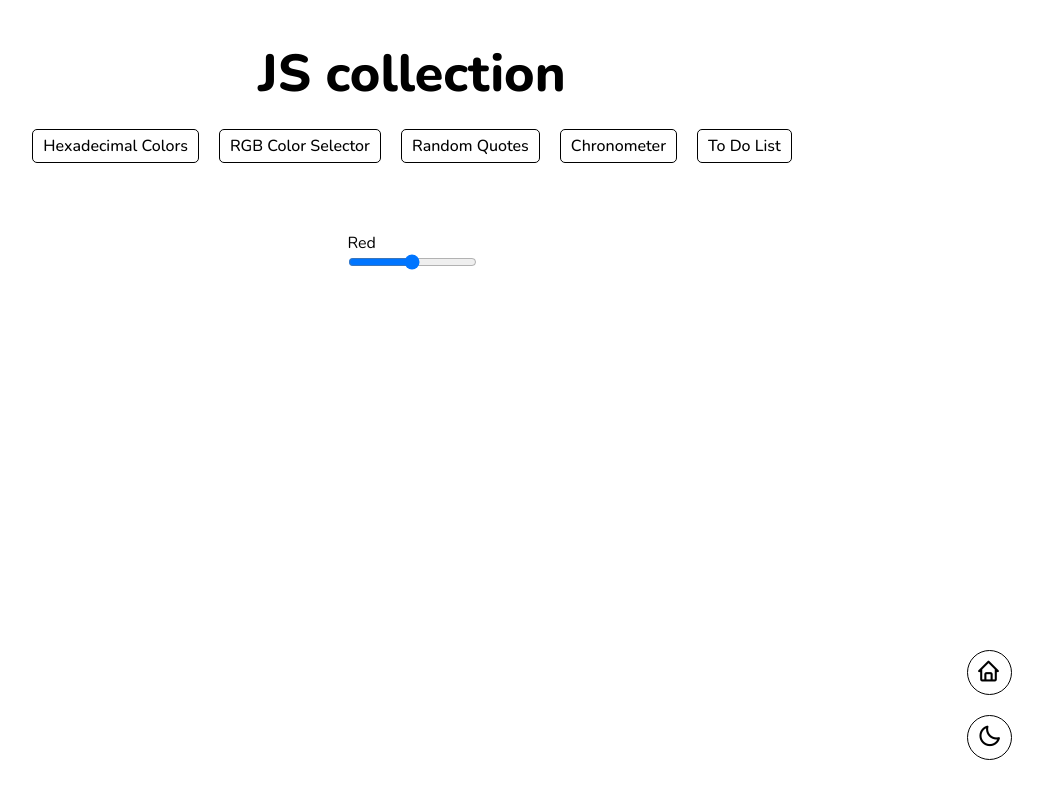
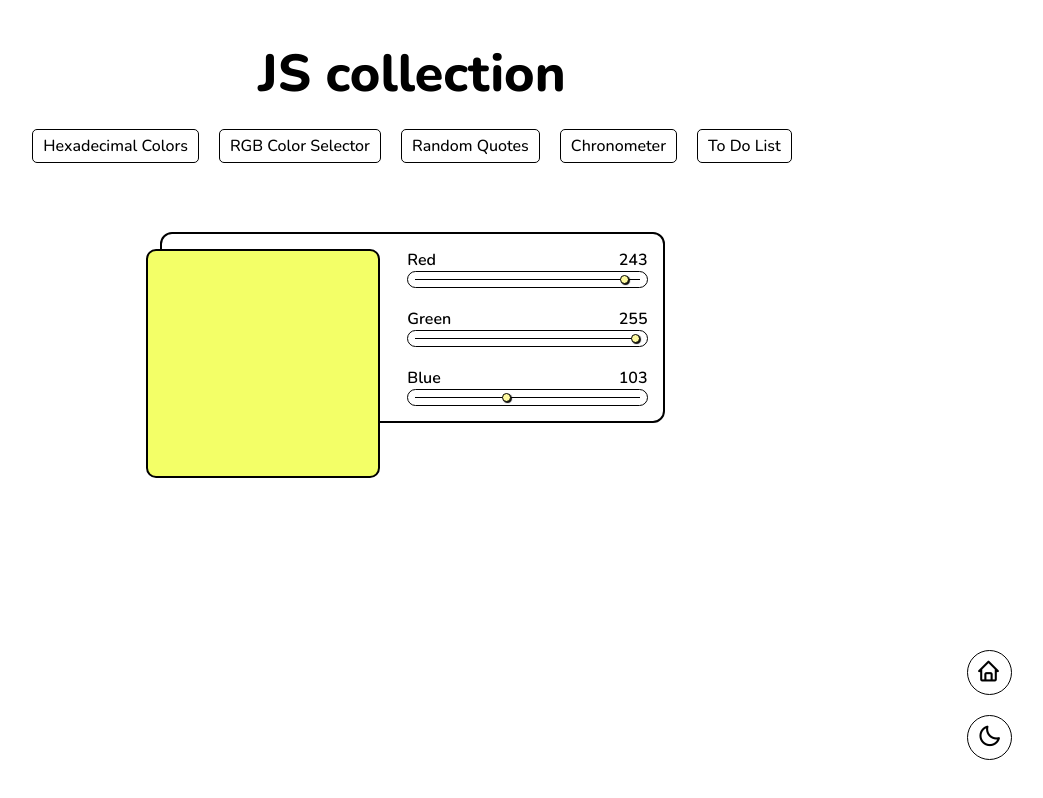
Before and after one commit to FatimaGR/JS-collection, a plain HTML site: page pages/rgb-colors.html in a window 1280 px wide. Shown: the whole page, without its empty margins (228-1271 px from the left). Drawn offline with nearby package versions, Linux system fonts and the light colour scheme.

Commit message:
Added RGB colors styles and js file

```diff
--- /dev/null
+++ b/js-files/rgb-colors.js
@@ -0,0 +1,40 @@
+const color = document.getElementById("rgb-color");
+
+const inputRed = document.getElementById("red");
+const inputGreen = document.getElementById("green");
+const inputBlue = document.getElementById("blue");
+
+const numRed = document.getElementById("r-num");
+const numGreen = document.getElementById("g-num");
+const numBlue = document.getElementById("b-num");
+
+let red = inputRed.value;
+let green = inputGreen.value;
+let blue = inputBlue.value;
+
+numRed.innerText = red;
+numGreen.innerText = green;
+numBlue.innerText = blue;
+
+function updateColor(red, green, blue){
+  const result = `rgb(${red}, ${green}, ${blue})`;
+  color.style.backgroundColor = result;
+}
+
+inputRed.addEventListener("change", (e) => {
+  red = e.target.value;
+  numRed.innerText = red;
+  updateColor(red, green, blue);
+})
+
+inputGreen.addEventListener("change", (e) => {
+  green = e.target.value;
+  numGreen.innerText = green;
+  updateColor(red, green, blue);
+})
+
+inputBlue.addEventListener("change", (e) => {
+  blue = e.target.value;
+  numBlue.innerText = blue;
+  updateColor(red, green, blue);
+})
--- a/pages/rgb-colors.html
+++ b/pages/rgb-colors.html
@@ -4,6 +4,7 @@
   <meta charset="UTF-8">
   <meta name="viewport" content="width=device-width, initial-scale=1.0">
   <link href='https://unpkg.com/boxicons@2.1.4/css/boxicons.min.css' rel='stylesheet'>
+  <link rel="stylesheet" href="../styles/rgb-colors.css">
   <link rel="stylesheet" href="../styles.css">
   <title>RGB color selector</title>
 </head>
@@ -30,18 +31,39 @@
   </div>
   <main>
     <div class="card">
-      <div class="color"></div>
+      <div id="rgb-color" class="color"></div>
       <div class="sliders">
         <div class="slider">
           <label for="red">
             <p>Red</p>
-            <p id="rgb-num"></p>
+            <p id="r-num"></p>
           </label>
-          <input id="red" type="range" min="0" max="225" value="" step="1">
+          <div class="input-border">
+            <input id="red" type="range" min="0" max="255" value="243" step="1">
+          </div>
+        </div>
+        <div class="slider">
+          <label for="green">
+            <p>Green</p>
+            <p id="g-num"></p>
+          </label>
+          <div class="input-border">
+            <input id="green" type="range" min="0" max="255" value="255" step="1">
+          </div>
+        </div>
+        <div class="slider">
+          <label for="blue">
+            <p>Blue</p>
+            <p id="b-num"></p>
+          </label>
+          <div class="input-border">
+            <input id="blue" type="range" min="0" max="255" value="103" step="1">
+          </div>
         </div>
       </div>
     </div>
   </main>
 </body>
 <script src="../main.js"></script>
+<script src="../js-files/rgb-colors.js"></script>
 </html>
--- a/styles.css
+++ b/styles.css
@@ -99,6 +99,7 @@ header li{
   bottom: 40px;
   right: 40px;
   gap: 20px;
+  z-index: 100;
 }
 .menu a,
 .menu button{
@@ -136,5 +137,6 @@ header li{
     position: fixed;
     bottom: 40px;
     right: 110px;
+    z-index: 99;
   }
 }
--- /dev/null
+++ b/styles/rgb-colors.css
@@ -0,0 +1,86 @@
+.card{
+  display: flex;
+  border: solid 2px #000;
+  border-radius: 12px;
+  width: 505px;
+  padding: 15px;
+  box-sizing: border-box;
+  position: relative;
+  justify-content: flex-end;
+}
+.color{
+  width: 230px;
+  height: 225px;
+  background-color: rgb(243, 255, 103);
+  border: solid 2px #000;
+  border-radius: 10px;
+  position: absolute;
+  left: -3%;
+}
+.sliders{
+  display: flex;
+  flex-direction: column;
+  gap: 20px;
+  width: 51%;
+  font-size: 18px;
+  font-weight: 600;
+}
+.slider label{
+  display: flex;
+  justify-content: space-between;
+}
+.input-border{
+  display: flex;
+  align-items: center;
+  height: fit-content;
+  width: 100%;
+  padding: 7px;
+  box-sizing: border-box;
+  border: solid 1px #000;
+  border-radius: 50px;
+}
+input{
+  appearance: none;
+  width: 100%;
+  height: 1px;
+  background-color: #000;
+  cursor: pointer;
+}
+input::-webkit-slider-thumb {
+  -webkit-appearance: none;
+  box-shadow: 1px 1px 1px #000;
+  border: 1px solid #000;
+  height: 9px;
+  width: 9px;
+  border-radius: 5px;
+  background: #FFFBA0;
+  cursor: pointer;
+}
+.dark-mode .card,
+.dark-mode .color,
+.dark-mode .input-border,
+.dark-mode input::-webkit-slider-thumb{
+  border-color: #fff;
+}
+.dark-mode input{
+  background-color: #fff;
+}
+.dark-mode input::-webkit-slider-thumb{
+  background-color: #FAB225;
+}
+
+@media (max-width: 570px){
+  .card{
+    width: 270px;
+    flex-direction: column;
+    padding: 15px;
+    gap: 15px;
+  }
+  .color{
+    width: auto;
+    position: static;
+  }
+  .sliders{
+    width: auto;
+  }
+}
```
